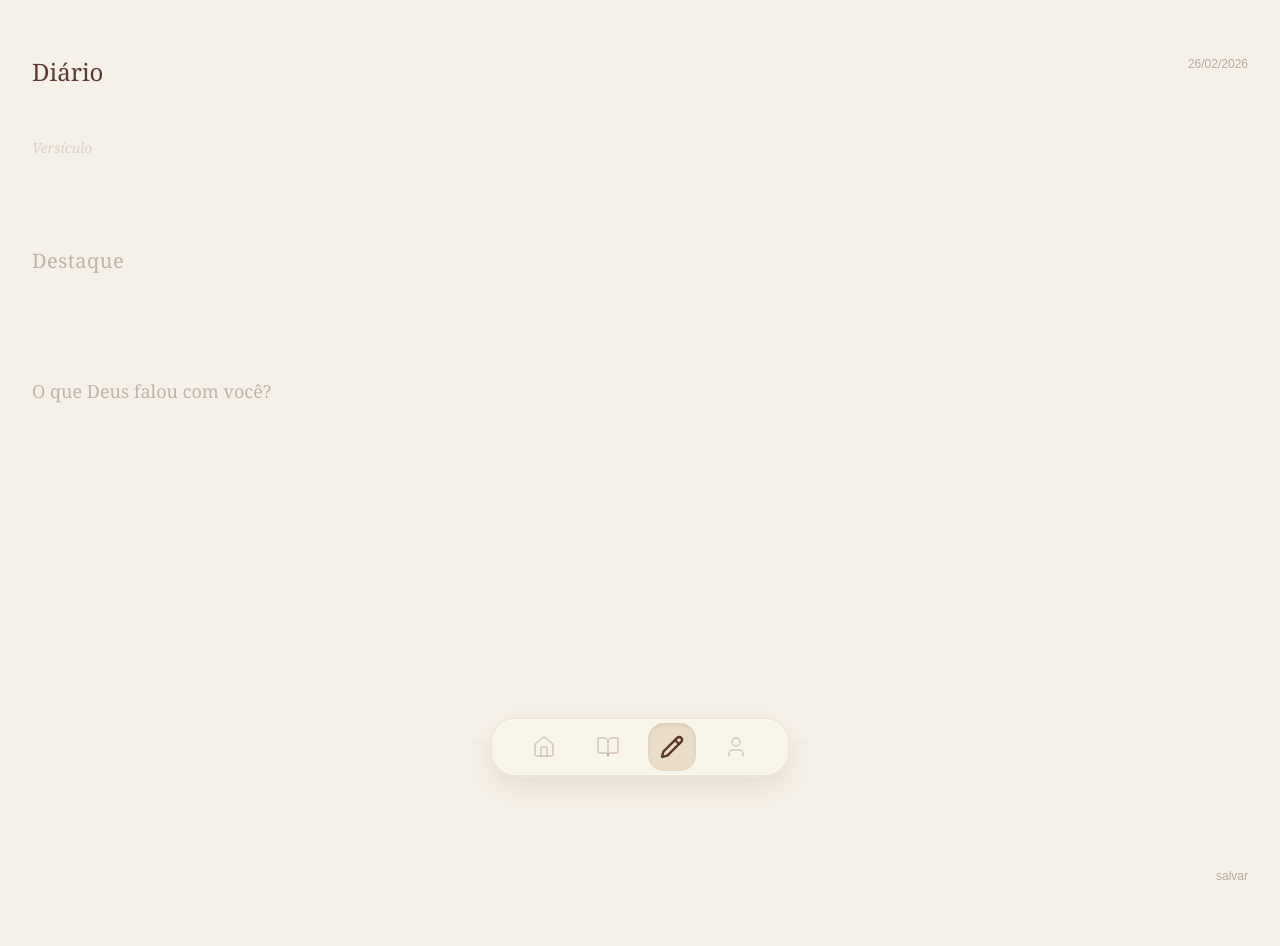
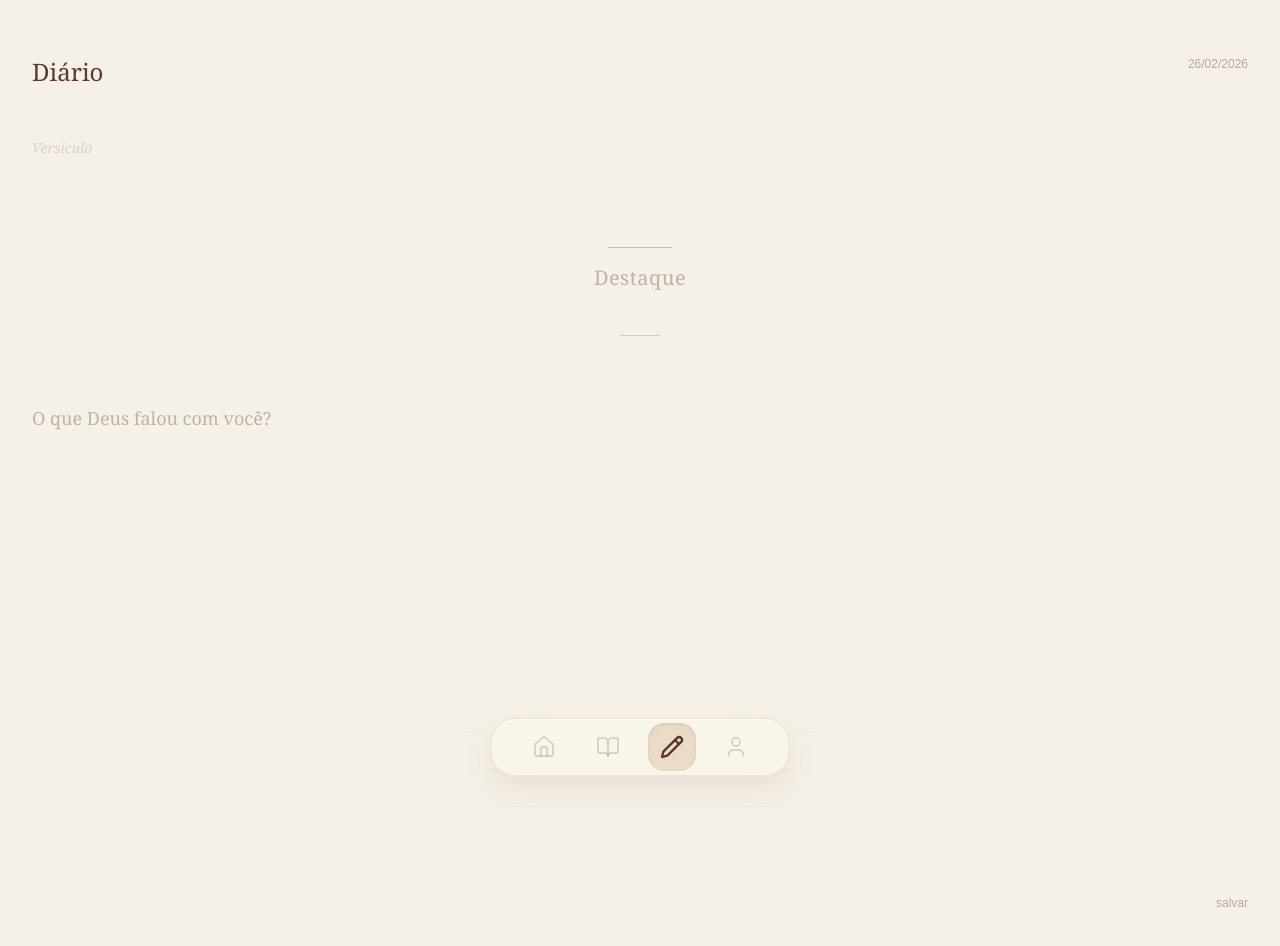
Before and after one commit to michelesannti/no-secreto, a Next.js app: page /diario in a window 1280 px wide. Shown: the top 946 px of the page. Built offline with nearby package versions, Linux system fonts and the light colour scheme.

Commit message:
Diario - destaque com gesto visual elegante

```diff
--- a/app/(app)/diario/page.tsx
+++ b/app/(app)/diario/page.tsx
@@ -18,7 +18,7 @@ export default function DiarioPage() {
         </span>
       </div>
 
-      {/* Versículo (semente do dia) */}
+      {/* Versículo */}
       <textarea
         value={versiculo}
         onChange={(e) => setVersiculo(e.target.value)}
@@ -38,14 +38,17 @@ export default function DiarioPage() {
         "
       />
 
-      {/* Destaque (selo do dia) */}
-      <div className="mb-16 text-center">
+      {/* Destaque com gesto visual */}
+      <div className="mb-16 flex flex-col items-center">
+        <div className="w-16 h-px bg-[#5c3b2e]/30 mb-4"></div>
+
         <textarea
           value={destaque}
           onChange={(e) => setDestaque(e.target.value)}
           placeholder="Destaque"
           className="
             w-full
+            text-center
             bg-transparent
             resize-none
             outline-none
@@ -57,6 +60,8 @@ export default function DiarioPage() {
             placeholder:text-[#5c3b2e]/35
           "
         />
+
+        <div className="w-10 h-px bg-[#5c3b2e]/20 mt-4"></div>
       </div>
 
       {/* Campo principal */}
```
